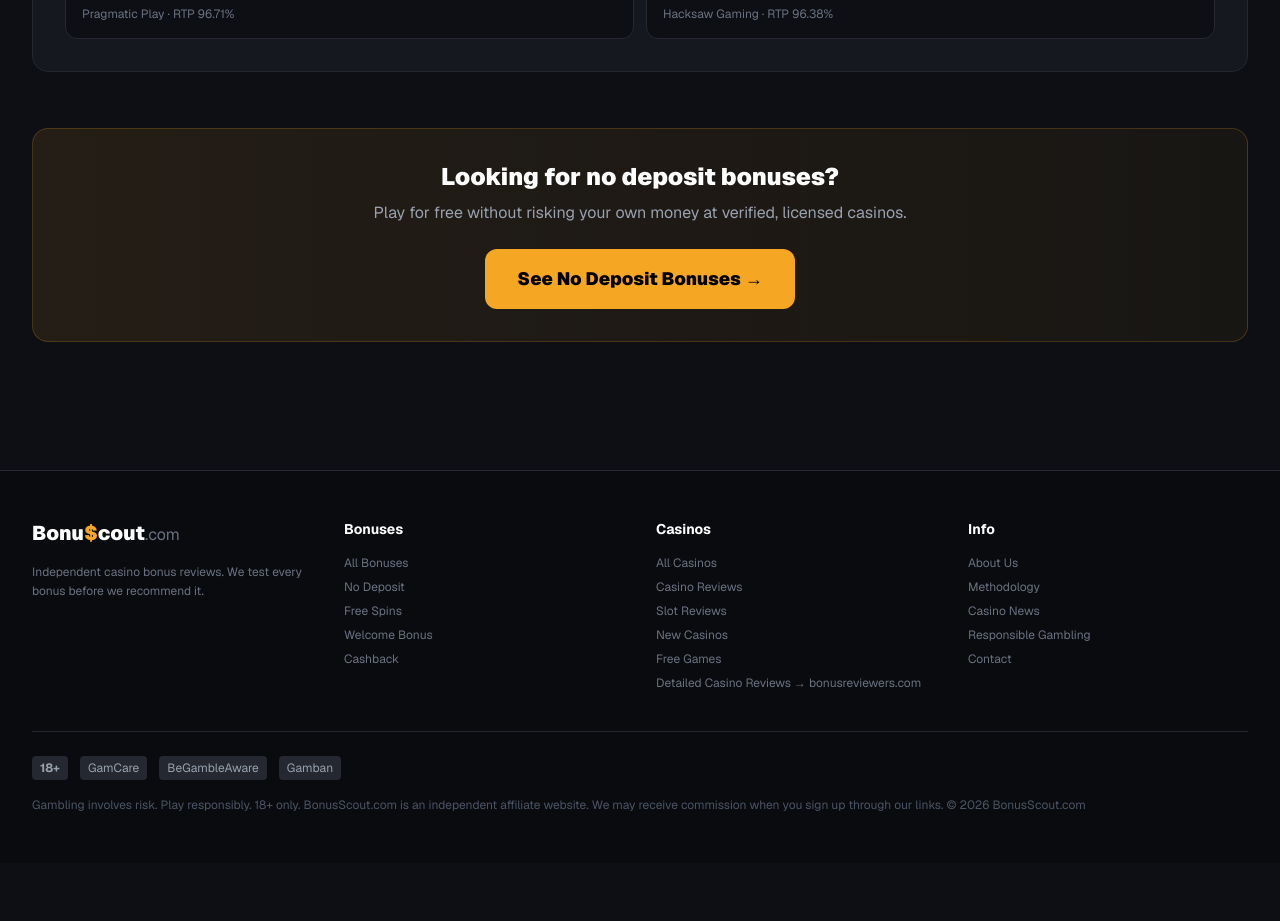
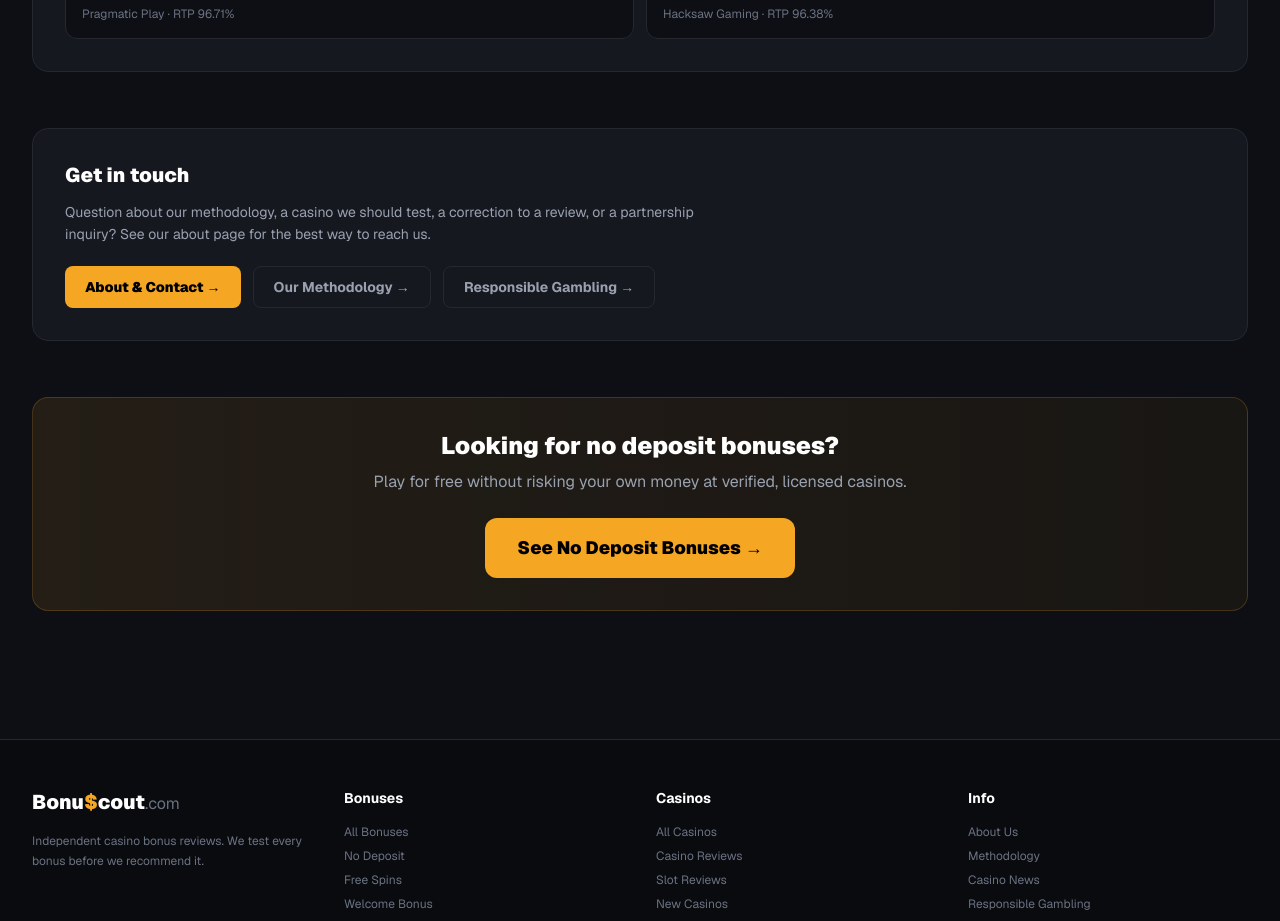
Before and after one commit to MVisionsML/bonuscout, a Next.js app: page / in a window 1280 px wide. Shown: the part 9120-10041 px from the top of the page. Before the commit the page ends 9983 px from the top, so only its background shows below. Built offline with nearby package versions, Linux system fonts and the light colour scheme.

Commit message:
Add #contact section to homepage

```diff
--- a/src/app/(en)/page.tsx
+++ b/src/app/(en)/page.tsx
@@ -161,6 +161,25 @@ export default function HomePage() {
           </div>
         </div>
 
+        {/* Get in touch */}
+        <section id="contact" className="bg-[#161820] border border-[#252830] rounded-2xl p-6 md:p-8 mb-14 scroll-mt-20">
+          <h2 className="text-xl font-black text-white mb-3">Get in touch</h2>
+          <p className="text-gray-400 text-sm leading-relaxed mb-5 max-w-2xl">
+            Question about our methodology, a casino we should test, a correction to a review, or a partnership inquiry? See our about page for the best way to reach us.
+          </p>
+          <div className="flex flex-wrap gap-3">
+            <Link href="/about" className="inline-flex items-center gap-2 bg-[#F5A623] hover:bg-[#E09520] text-black font-black text-sm px-5 py-2.5 rounded-lg transition-colors">
+              About &amp; Contact →
+            </Link>
+            <Link href="/methodology" className="inline-flex items-center gap-2 border border-[#252830] hover:border-[#F5A623]/30 text-gray-400 hover:text-[#F5A623] text-sm font-bold px-5 py-2.5 rounded-lg transition-all">
+              Our Methodology →
+            </Link>
+            <Link href="/responsible-gambling" className="inline-flex items-center gap-2 border border-[#252830] hover:border-[#F5A623]/30 text-gray-400 hover:text-[#F5A623] text-sm font-bold px-5 py-2.5 rounded-lg transition-all">
+              Responsible Gambling →
+            </Link>
+          </div>
+        </section>
+
         {/* Bottom CTA */}
         <div className="bg-gradient-to-r from-[#F5A623]/10 to-[#F5A623]/5 border border-[#F5A623]/20 rounded-2xl p-8 text-center">
           <h2 className="text-2xl font-black text-white mb-2">Looking for no deposit bonuses?</h2>
```
